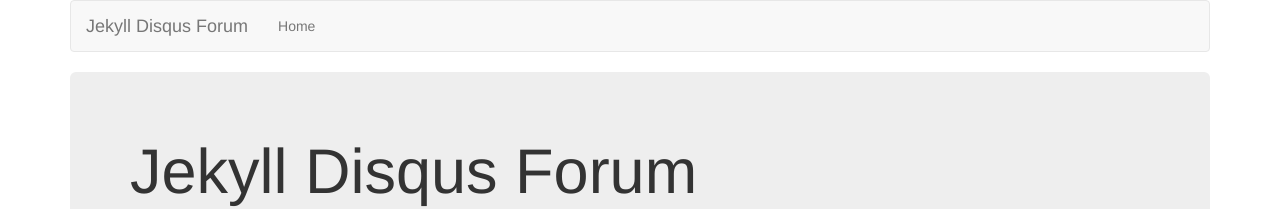
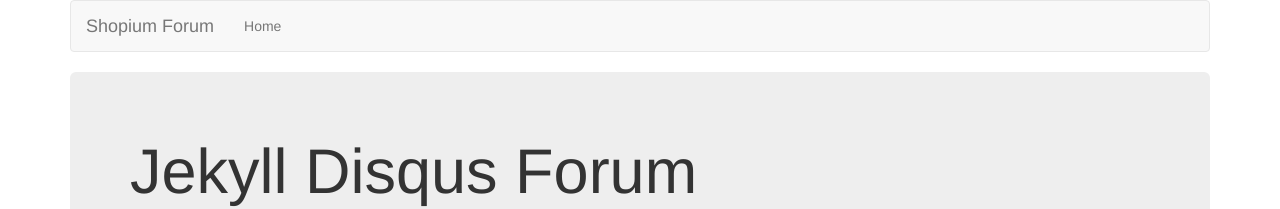
Before and after one commit to real608/shopium-www, a Jekyll site: the page built from forum/index.md, in a window 1280 px wide. Shown: the top 209 px of the page. Built offline with Jekyll 4.4.1, drawn with Linux system fonts in a browser that asks for light colours; nearby versions of some CDN libraries; our own code applies the rules of GitHub Pages for plain Markdown files; some of the changed lines change nothing that is shown.

Commit message:
Update _config.yml

```diff
--- a/forum/_config.yml
+++ b/forum/_config.yml
@@ -1,25 +1,25 @@
 # Name of your blog (this will show up at the top of your page and in the RSS feed)
-name: Jekyll Disqus Forum
+name: Shopium Forum
 
 # Short description (goes below the title; it will also be used in the RSS feed)
-description: Forum created in Disqus
+description: Powering Innovation
 
 # Your name, as you want it to appear underneath each post and in the footer
-author: Daniel Klco
+author: Shopium Developers
 
 # Uncomment if you are planning to run the blog in a subdirectory
 # Note - if you enable this, and attempt to view your site locally you have to use the baseurl in your local path.
 # Example, you must use http://localhost:4000/path/to/blog
-baseurl: /Jekyll-Disqus-Forum
+baseurl: /forum
 
 # The URL of your actual domain. This will be used to make absolute links in the RSS feed.
-url: http://klcodanr.github.io/Jekyll-Disqus-Forum
+url: http://shopium.cf/forum
 
 # Exclude system files
 exclude: [.gitignore]
 
 # The disqus shortname for your forum
-disqus_shortname: jekylldisqusforum
+disqus_shortname: shopium-1
 
 # The public key for your disqus application
-disqus_publickey: cVy9WcjLl6TI8EbBAL6PDy8FqMr4gm3HXXfERv7anOYHj3AZAyO2jD66Pqqe71B0
+disqus_publickey: Dzh3BJJ0yEfcadL31UKt2k3TGv5e1phPAQpy3kMPOtKiyeUj0sQEQi6buhxwb0ul
```
